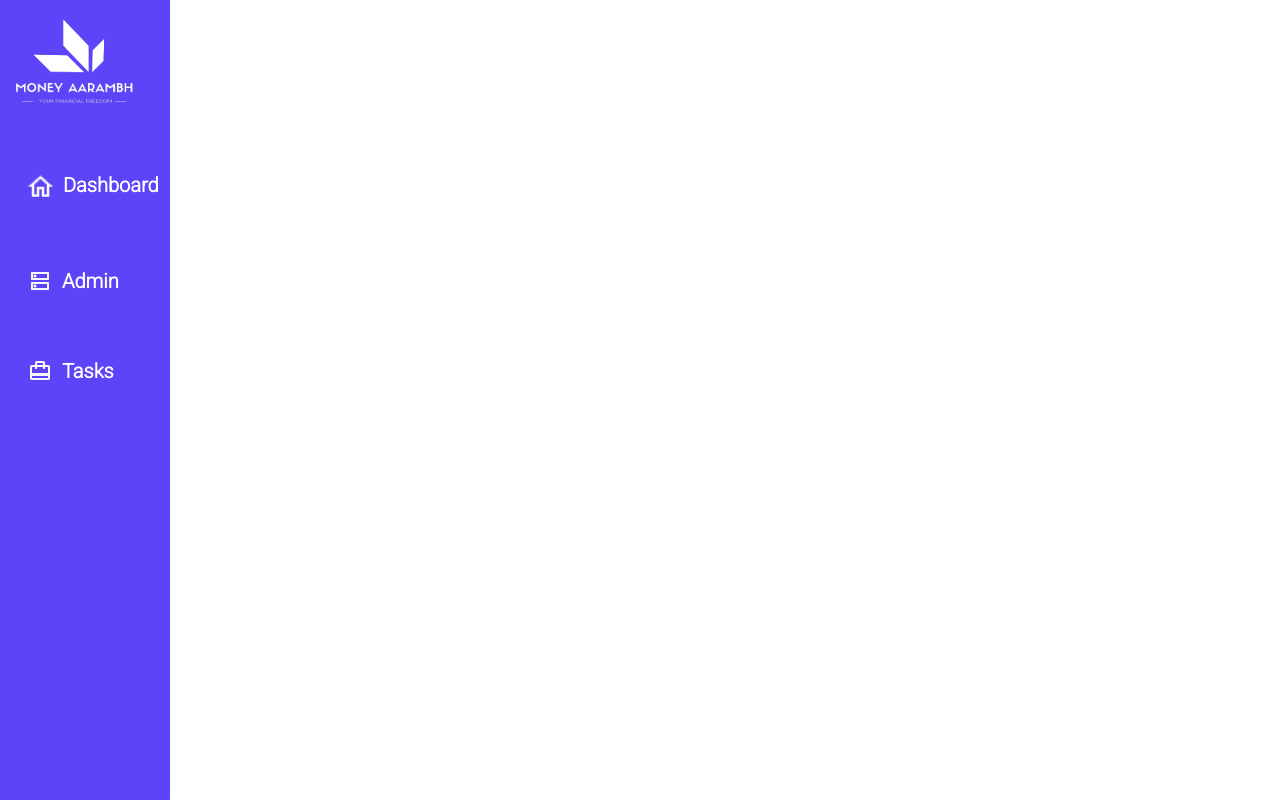
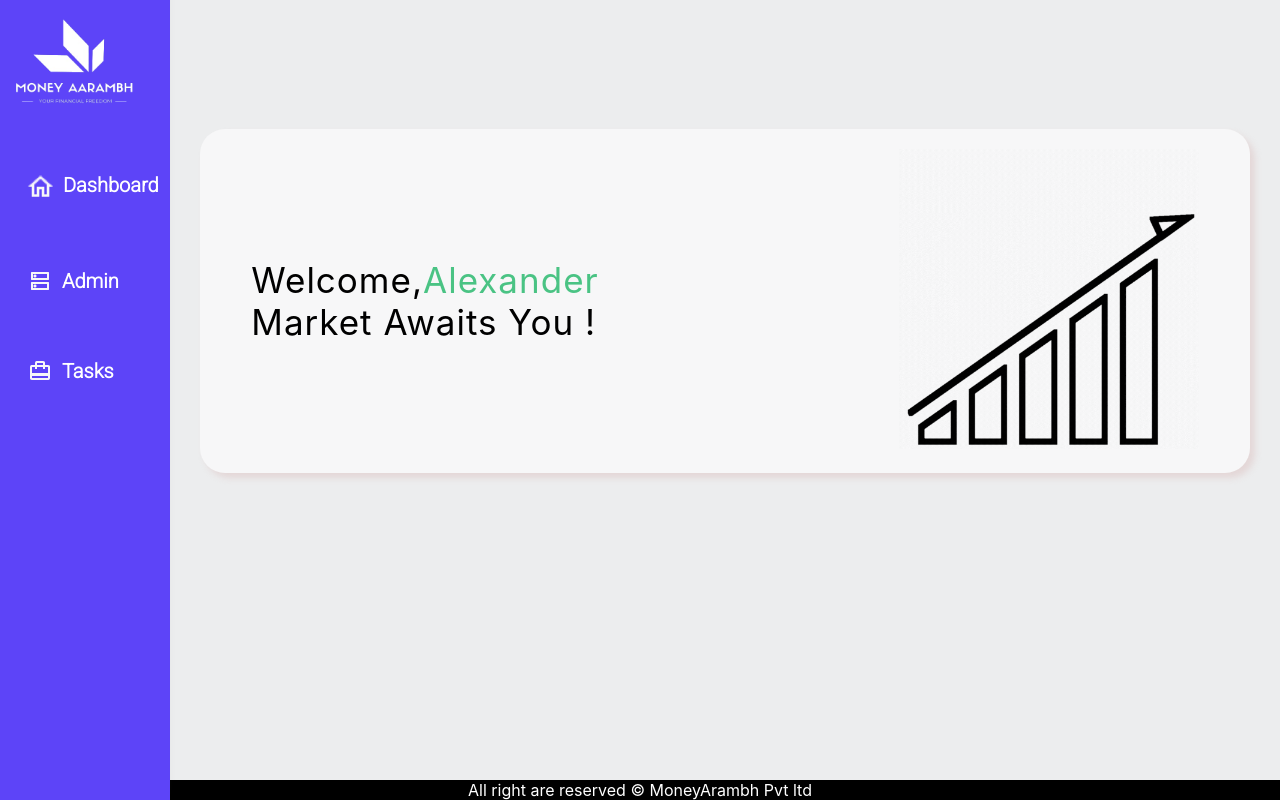
Before and after one commit to iampaandey/moneyarambhcrm, a React (Create React App) app: page / in a window 1280 px wide. Built offline with nearby package versions, Linux system fonts and the light colour scheme.

Commit message:
greetadded150323

```diff
--- a/src/App.js
+++ b/src/App.js
@@ -1,11 +1,16 @@
 
 import './App.css';
+import Dashboard from './components/Dashboard';
+import Footer from './components/Footer';
 import Navbar from './components/Navbar';
 
 function App() {
   return (
     <>
      <Navbar/>
+     <Dashboard/>
+     <Footer/>
+
     </>
   );
 }
--- /dev/null
+++ b/src/components/Dashboard.jsx
@@ -0,0 +1,26 @@
+import React from 'react'
+import './dashboard.css'
+import stockGif from '../images/stock.gif'
+const Dashboard = () => {
+  return (
+    <>
+    <h2>Dashboard</h2>
+    <div className="main-dash">
+        <div className="greet">
+            <span className='welcome'>Welcome,</span>
+            <span className='user-name'>Alexander</span>
+            <p className='para'>Market Awaits You !</p>
+
+        </div>
+        <div className="stock">
+
+            <img src={stockGif} alt="" />
+        </div>
+    </div>
+    </>
+
+
+    )
+}
+
+export default Dashboard
--- /dev/null
+++ b/src/components/Footer.jsx
@@ -0,0 +1,15 @@
+import React from 'react'
+import './footer.css'
+const Footer = () => {
+  return (
+    <>
+    <div className="footer">
+        <p>
+            All right are reserved  © MoneyArambh Pvt ltd
+        </p>
+    </div>
+    </>
+  )
+}
+
+export default Footer
--- /dev/null
+++ b/src/components/dashboard.css
@@ -0,0 +1,41 @@
+body{
+    background-color: #ecedee;
+}
+
+.main-dash{
+    margin-left: 200px;
+    margin-top: 100px;
+    margin-right: 30px;
+    border-radius: 25px;
+    box-shadow: 5px 5px 6px 0px rgba(225, 207, 207, 0.726);
+    background-color: #f7f7f8;
+    display: flex;
+flex-wrap: wrap;
+justify-content: center;
+align-items: center;
+column-gap: 300px;
+row-gap: 100px;
+padding: 20px 30px;
+}
+.stock img{
+width: 300px;
+
+}
+.greet{
+    font-size: 35px;
+    letter-spacing: 1px;
+}
+.user-name{
+    color: #4ac384;
+}
+@media screen and (max-width:500px){
+    .main-dash{
+        margin-left: 10px;
+        margin-right: 10px;
+        margin-top: 120px;
+    }
+    .greet{
+        font-size: 33px;
+
+    }
+}
--- /dev/null
+++ b/src/components/footer.css
@@ -0,0 +1,10 @@
+.footer{
+ background-color: black;
+ color: white;
+ text-align: center;
+ position: absolute;
+ bottom: 0;
+ width: 100vw;
+
+
+}
--- a/src/components/navbar.css
+++ b/src/components/navbar.css
@@ -19,6 +19,7 @@
   background-color: #5d44f8;
   overflow: hidden;
   box-shadow: -8px -8px 9px rgba(99, 99, 99, 0.696);
+  z-index: 10;
 }
 .logo{
     width: 180px;
```
Also changed, not shown: src/images/stock.gif (added).
